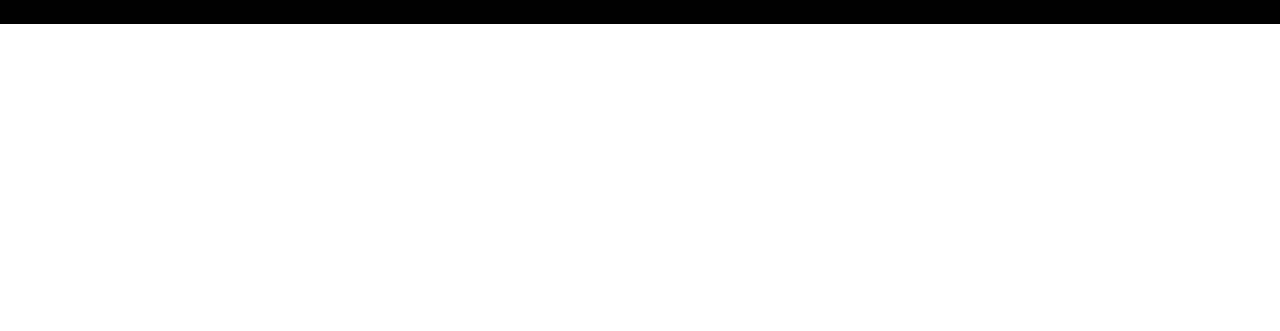
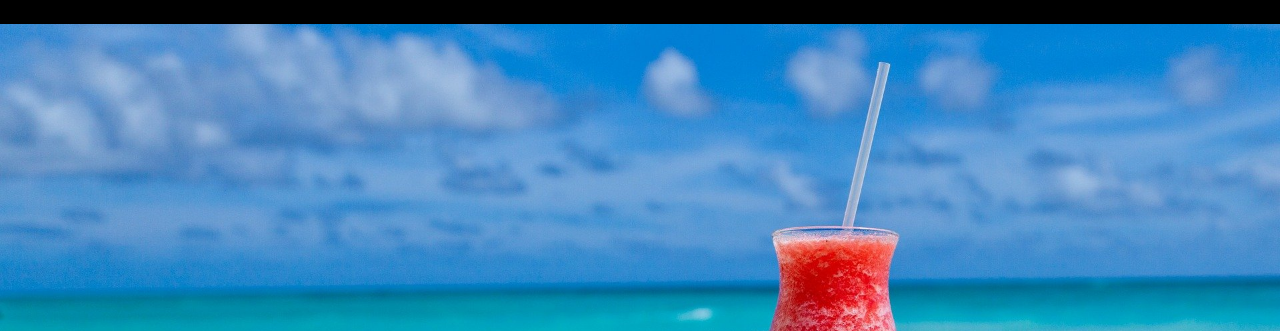
Before and after one commit to abhishere5/blog-website-, a plain HTML site: page about.html in a window 1280 px wide. Shown: the part 72-403 px from the top of the page. Drawn offline with Linux system fonts and the light colour scheme; the site is published under a folder, as on GitHub Pages, so addresses that start at the root find nothing.

Commit message:
Update about.css

```diff
--- a/stylesheets/about.css
+++ b/stylesheets/about.css
@@ -4,7 +4,7 @@
     font-family: sans-serif;
 }
 #background{
-    background-image: url(/images/6.jpg);
+    background-image: url(images/6.jpg);
     background-size: cover;
     width: 100%;
     height: 100vh;
```
